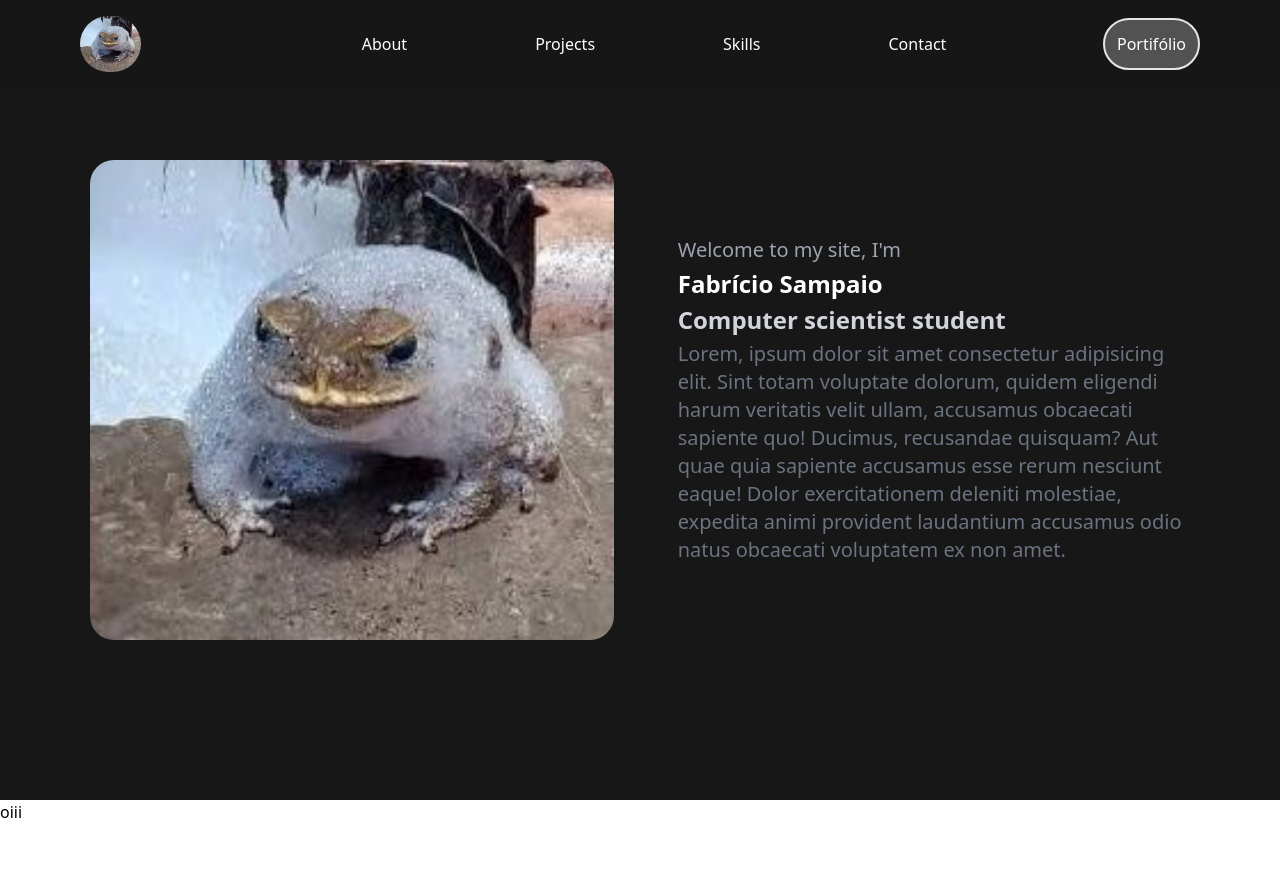
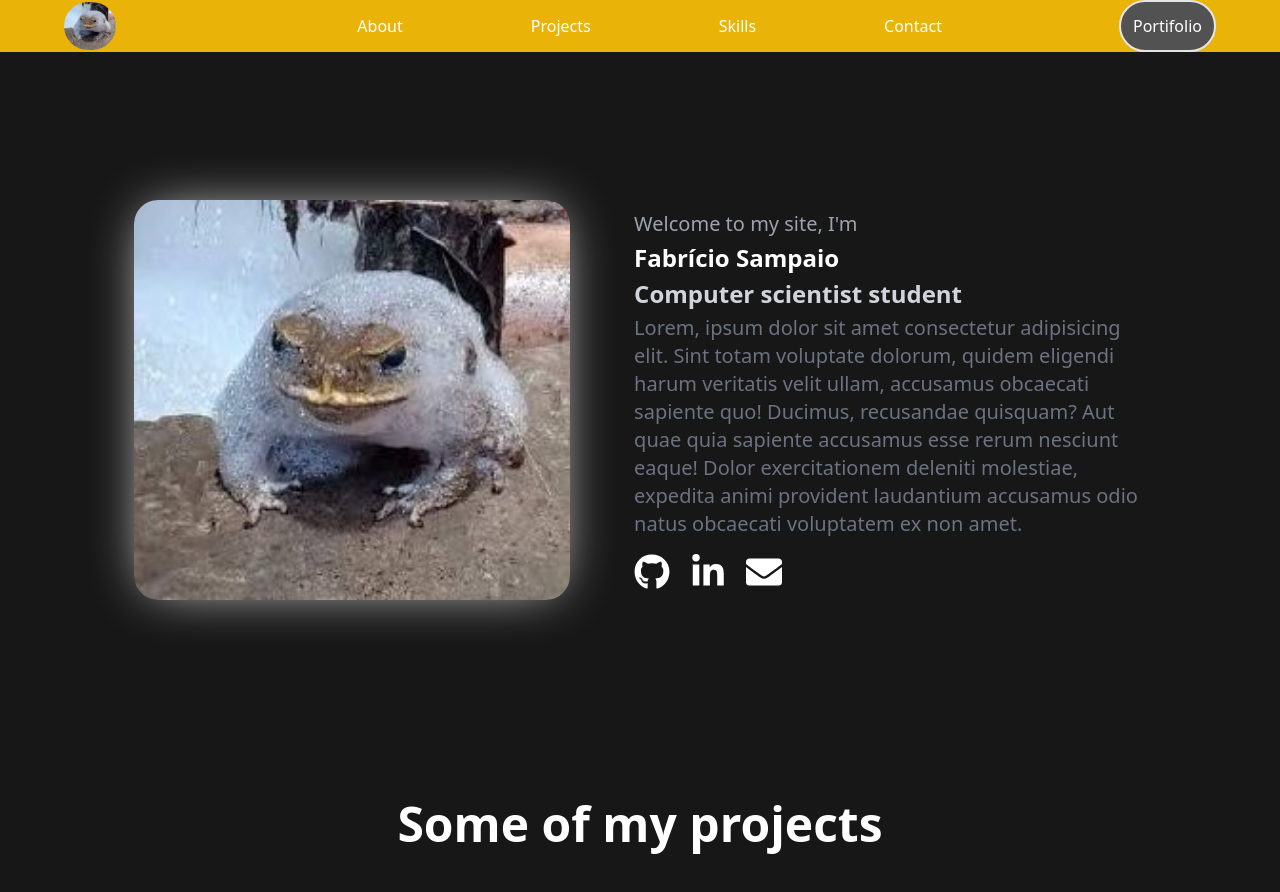
Before and after one commit to iTzFabregas/itzfabregas.github.io, a React (Create React App) app: page / in a window 1280 px wide. Shown: the top 892 px of the page. Built offline with nearby package versions, Linux system fonts and the light colour scheme.

Commit message:
fix: use container

```diff
--- a/package.json
+++ b/package.json
@@ -13,6 +13,7 @@
     "aos": "^2.3.4",
     "react": "^18.2.0",
     "react-dom": "^18.2.0",
+    "react-icons": "^4.7.1",
     "react-scripts": "5.0.1",
     "web-vitals": "^2.1.4"
   },
--- a/src/components/Aboutme.js
+++ b/src/components/Aboutme.js
@@ -1,5 +1,6 @@
 import React, { useEffect } from 'react'
 import logo from '../assets/sapo_ensaboado.png'
+import { FaLinkedinIn, FaGithub, FaEnvelope } from 'react-icons/fa';
 
 import Aos from "aos";
 import 'aos/dist/aos.css'
@@ -12,12 +13,17 @@ export default function Aboutme() {
 
   return (
     <div id='about' className='flex justify-center items-center gap-16 bg-neutral-900 text-white h-screen'>
-      <img src={logo} alt="capa" className='h-3/5 rounded-3xl'/>
+      <img src={logo} alt="capa" className='h-3/6 rounded-3xl shadow-my shadow-white' data-aos='fade-right'/>
       <div className='text-left w-2/5 font-bold text-xl'>
         <h1 className='text-gray-400 pb-1 font-normal'>Welcome to my site, I'm</h1>
         <h3 className='text-2xl text-white pb-1'>Fabrício Sampaio</h3>
         <h4 className='text-2xl text-gray-300 pb-1'>Computer scientist student</h4>
-        <p className='text-gray-500 font-normal'>Lorem, ipsum dolor sit amet consectetur adipisicing elit. Sint totam voluptate dolorum, quidem eligendi harum veritatis velit ullam, accusamus obcaecati sapiente quo! Ducimus, recusandae quisquam? Aut quae quia sapiente accusamus esse rerum nesciunt eaque! Dolor exercitationem deleniti molestiae, expedita animi provident laudantium accusamus odio natus obcaecati voluptatem ex non amet.</p>
+        <p className='text-gray-500 font-normal pb-4'>Lorem, ipsum dolor sit amet consectetur adipisicing elit. Sint totam voluptate dolorum, quidem eligendi harum veritatis velit ullam, accusamus obcaecati sapiente quo! Ducimus, recusandae quisquam? Aut quae quia sapiente accusamus esse rerum nesciunt eaque! Dolor exercitationem deleniti molestiae, expedita animi provident laudantium accusamus odio natus obcaecati voluptatem ex non amet.</p>
+        <ul className='flex gap-5'>
+          <li className='text-4xl hover:text-neutral-500'><a href="https://github.com/iTzFabregas"><FaGithub /></a></li>
+          <li className='text-4xl hover:text-neutral-500'><a href="https://www.linkedin.com/in/fabricio-sampaio"><FaLinkedinIn /></a></li>
+          <li className='text-4xl hover:text-neutral-500'><a href="mailto:fabricio-sampaio@usp.br"><FaEnvelope /></a></li>
+        </ul>
       </div>
     </div>
   )
--- a/src/components/Navbar.js
+++ b/src/components/Navbar.js
@@ -3,20 +3,20 @@ import logo from '../assets/sapo_ensaboado.png'
 
 export default function Navbar() {
   return (
-    <div className='fixed bg-neutral-900 bg-opacity-75 text-white w-full'>
-      <div className='flex justify-between items-center p-4 w-full'>
+    <nav className='fixed bg-green-500 bg-opacity-75 text-white w-screen'>
+      <div className='container bg-yellow-500 flex justify-between items-center p-4l'>
 
-        <img src={logo} alt="logo"  className='h-14 rounded-full ml-16'/>
+        <img src={logo} alt="logo"  className='h-12 rounded-full ml-16'/>
         <ul className='flex gap-16'>
           <li></li><a href="#about" className='hover:underline'>About</a>
           <li></li><a href="#projects" className='hover:underline'>Projects</a>
           <li></li><a href="#skills" className='hover:underline'>Skills</a>
           <li></li><a href="#contact" className='hover:underline'>Contact</a>
         </ul>
-        <a href="https://github.com/itzfabregas" className='p-3 rounded-full bg-neutral-600 border-2 border-neutral-200 mr-16 hover:bg-neutral-700'>Portifólio</a>
+        <a href="https://github.com/itzfabregas" className='p-3 rounded-full bg-neutral-600 border-2 border-neutral-200 mr-16 hover:bg-neutral-700'>Portifolio</a>
 
       </div>
-    </div>
+    </nav>
 
   )
 }
--- a/src/components/Projects.js
+++ b/src/components/Projects.js
@@ -2,8 +2,8 @@ import React from 'react'
 
 export default function Projects() {
   return (
-    <div id='projects' className='h-screen'>
-      <h1>oiii</h1>
+    <div id='projects' className='h-screen bg-neutral-900 text-white'>
+      <h1 className='font-bold text-5xl text-center'>Some of my projects</h1>
     </div>
   )
 }
--- a/tailwind.config.js
+++ b/tailwind.config.js
@@ -3,7 +3,11 @@ module.exports = {
   mode: 'jit',
   content: ["./src/**/*.{js,jsx,ts,tsx}"],
   theme: {
-    extend: {},
+    extend: {
+      boxShadow: {
+        'my': '0 0 55px -15px rgba(0, 0, 0, 0)',
+      }
+    },
   },
   plugins: [],
 }
```
Also changed, not shown: 1 other file (tests, documents, lock files or other folders).
